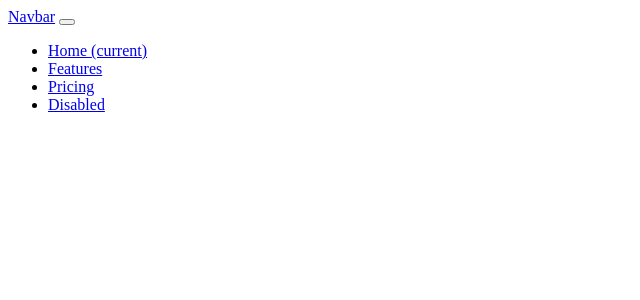
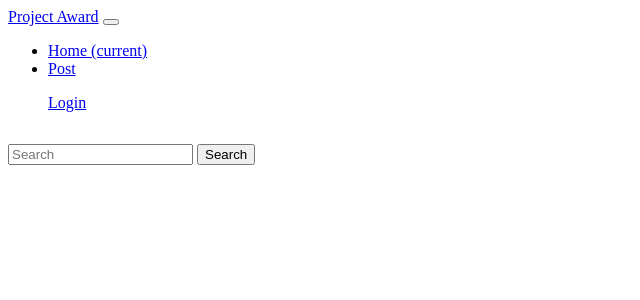
Before and after one commit to chimolirgb/Flash-cards, a Django app: template flashcards/templates/navbar.html in a window 1280 px wide. Shown: the top 300 px of the page, without its empty margins (0-640 px from the left). Run offline with Django 3.2, Linux system fonts and the light colour scheme; the template is opened without the code that fills it, so the values that code supplies are empty; some libraries are stand-ins or nearby versions.

Commit message:
add homepage

```diff
--- a/cards/settings.py
+++ b/cards/settings.py
@@ -125,3 +125,6 @@ USE_TZ = True
 # https://docs.djangoproject.com/en/1.11/howto/static-files/
 
 STATIC_URL = '/static/'
+
+LOGOUT_REDIRECT_URL = '/'
+LOGIN_REDIRECT_URL = '/'
--- a/cards/urls.py
+++ b/cards/urls.py
@@ -13,10 +13,14 @@ Including another URLconf
     1. Import the include() function: from django.conf.urls import url, include
     2. Add a URL to urlpatterns:  url(r'^blog/', include('blog.urls'))
 """
+from django.contrib import admin
 from django.urls import path,include
-from django.contrib import admin
+from django_registration.backends.one_step.views import RegistrationView
 
 urlpatterns = [
-    path(r'^admin/', admin.site.urls),
-    path('',include('flashcards.urls'))
+    path('admin/', admin.site.urls),
+    path('',include('flashcards.urls')),
+    path('accounts/register/', RegistrationView.as_view(success_url='/accounts/login/'),name='django_registration_register'),
+    path('accounts/', include('django.contrib.auth.urls')),
+    path('accounts/', include('django_registration.backends.one_step.urls')),
 ]
--- a/flashcards/templates/cards.html
+++ b/flashcards/templates/index.html
@@ -1,4 +1,4 @@
-{% extends 'base.html%}
+{% extends 'base.html' %}
 {%load bootstrap4%}
 {% load static %}
 
--- a/flashcards/templates/navbar.html
+++ b/flashcards/templates/navbar.html
@@ -1,29 +1,59 @@
-{%load bootstrap4%}
+<nav class="navbar navbar-expand-lg navbar-light bg-light">
+  <a class="navbar-brand" href="/">Project Award</a>
+  <button class="navbar-toggler" type="button" data-toggle="collapse" data-target="#navbarSupportedContent"
+    aria-controls="navbarSupportedContent" aria-expanded="false" aria-label="Toggle navigation">
+    <span class="navbar-toggler-icon"></span>
+  </button>
 
-{% block content %}
+  <div class="collapse navbar-collapse" id="navbarSupportedContent">
+    <ul class="navbar-nav mr-auto">
+      <li class="nav-item active">
+        <a class="nav-link" href="/">Home <span class="sr-only">(current)</span></a>
+      </li>
+      <li class="nav-item">
+        <a class="nav-link" href="{% url 'post' %}">Post</a>
+      </li>
+      <div class="col-sm-6 col-md-6" style="display: inline-flex; margin-right: 50px;">
+        {% if user.is_authenticated %}
+        <a href="{%url 'post'%}"> submit</a>
 
 
-<nav class="navbar navbar-expand-lg navbar-light bg-light">
-    <a class="navbar-brand" href="#">Navbar</a>
-    <button class="navbar-toggler" type="button" data-toggle="collapse" data-target="#navbarNav" aria-controls="navbarNav" aria-expanded="false" aria-label="Toggle navigation">
-      <span class="navbar-toggler-icon"></span>
-    </button>
-    <div class="collapse navbar-collapse" id="navbarNav">
-      <ul class="navbar-nav">
-        <li class="nav-item active">
-          <a class="nav-link" href="#">Home <span class="sr-only">(current)</span></a>
-        </li>
-        <li class="nav-item">
-          <a class="nav-link" href="#">Features</a>
-        </li>
-        <li class="nav-item">
-          <a class="nav-link" href="#">Pricing</a>
-        </li>
-        <li class="nav-item">
-          <a class="nav-link disabled" href="#">Disabled</a>
-        </li>
-      </ul>
+
+
+        <div class="instaicon like" style="display: inline;" class="dropdown">
+            <a href="{% url 'profile' user.username %}" class="dropdown-toggle btn btn-default"
+                data-toggle="dropdown" role="button" aria-expanded="false"></a>
+            <ul class="dropdown-menu" role="menu">
+                <li>
+                    <a href="{% url 'profile' user.username %}" style="color: inherit;">
+                        </span>Profile</a>
+                </li>
+                <li>
+                    <a href="{%url 'index'%}" style="color: inherit;">Home</a>
+                </li>
+                <li>
+                    <a href="/accounts/password_change" style="color: inherit;">Change Password</a>
+                </li>
+
+                <li>
+                    <a href="/accounts/logout" style="color: inherit;">Logout</a>
+                </li>
+            </ul>
+        </div>
+
+        {% else %}
+        <a class='btn btn-default' href="/accounts/login">
+            <p>Login</p>
+        </a>
+        {% endif %}
     </div>
-  </nav>
 
-{%endblock%}
+
+  </div>
+  </ul>
+  <form class="form-inline my-2 my-lg-0" action="" >
+    <input class="form-control mr-sm-2" type="search" placeholder="Search" aria-label="Search">
+    <button class="btn btn-outline-success my-2 my-sm-0" type="submit">Search</button>
+  </form>
+  </div>
+</nav>
--- a/flashcards/urls.py
+++ b/flashcards/urls.py
@@ -5,9 +5,9 @@ from django.conf import settings
 from django.conf.urls.static import static
 
 urlpatterns=[
-    # path('',views.home,name = 'index'),
-    path('',views.post,name = 'post'),
-    path('^mycards/$',views.mycards,name = 'cards'),
+    path('',views.index,name = 'index'),
+    path('^cards/',views.post,name = 'post'),
+    # path('^mycards/$',views.my,name = 'cards'),
 
 
 
--- a/flashcards/views.py
+++ b/flashcards/views.py
@@ -16,5 +16,5 @@ def post(request):
 
     return render(request,'post.html',{'form':form})
 
-def mycards(request):
-    return render(request, 'cards.html')
+def index(request):
+    return render(request, 'index.html')
```
Also changed, not shown: requirements.txt (line endings or trailing spaces).
